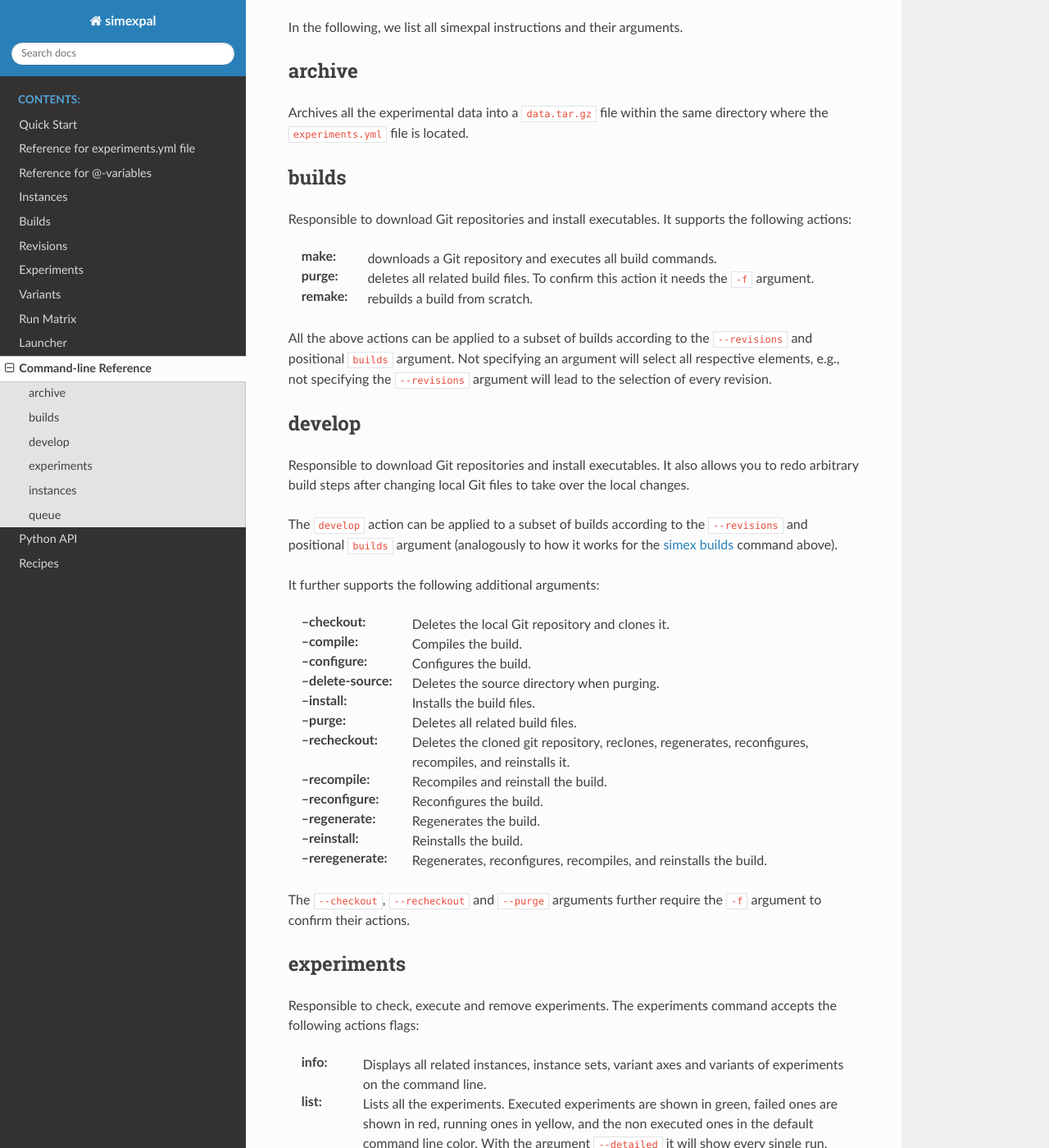
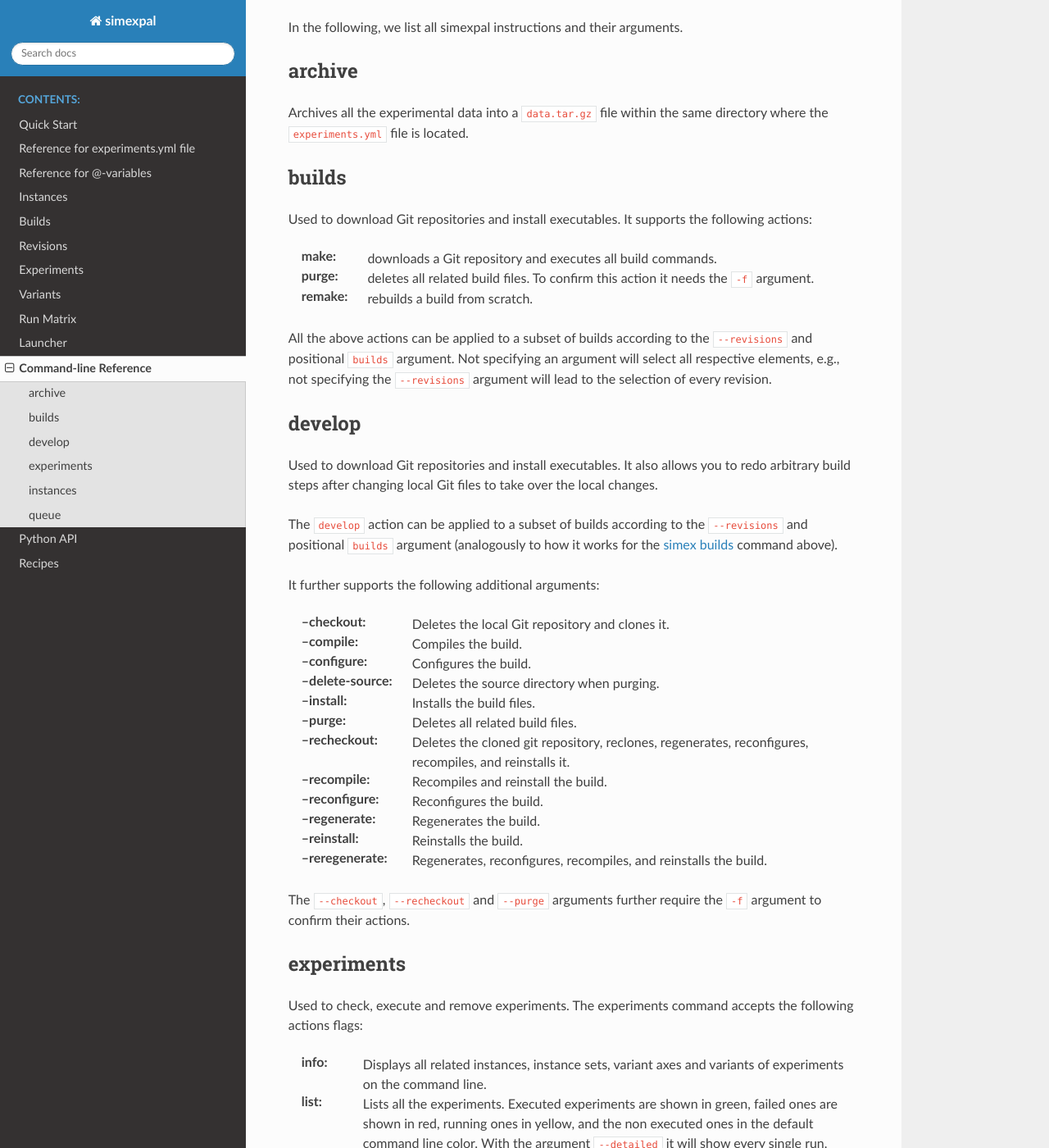
Before and after one commit to hu-macsy/simexpal, a Sphinx documentation site: the page built from docs/command_line_reference.rst, in a window 1280 px wide and 1400 px high, scrolled down 253 px. Shown: the whole window at 82% size. Built offline with Sphinx 7.4.7 and the Read the Docs theme 2.0.0, drawn with Linux system fonts in a browser that asks for light colours.

Commit message:
Used to.. instead of 'responsible to'.

```diff
--- a/docs/command_line_reference.rst
+++ b/docs/command_line_reference.rst
@@ -21,8 +21,8 @@
 builds
 ------
 
-Responsible to download Git repositories and install executables.
-It supports the following actions:
+Used to download Git repositories and install executables. It supports the
+following actions:
 
 :make: downloads a Git repository and executes all build commands.
 :purge: deletes all related build files. To confirm this action it needs the ``-f`` argument.
@@ -35,8 +35,9 @@
 develop
 -------
 
-Responsible to download Git repositories and install executables. It also allows you to redo arbitrary
-build steps after changing local Git files to take over the local changes.
+Used to download Git repositories and install executables. It also allows you to
+redo arbitrary build steps after changing local Git files to take over the local
+changes.
 
 The ``develop`` action can be applied to a subset of builds according to the ``--revisions`` and
 positional ``builds`` argument (analogously to how it works for the :ref:`simex builds <cli_builds>`
@@ -64,8 +65,8 @@
 experiments
 -----------
 
-Responsible to check, execute and remove experiments. The experiments command
-accepts the following actions flags:
+Used to check, execute and remove experiments. The experiments command accepts
+the following actions flags:
 
 :info:   Displays all related instances, instance sets, variant axes and variants
          of experiments on the command line.
```
